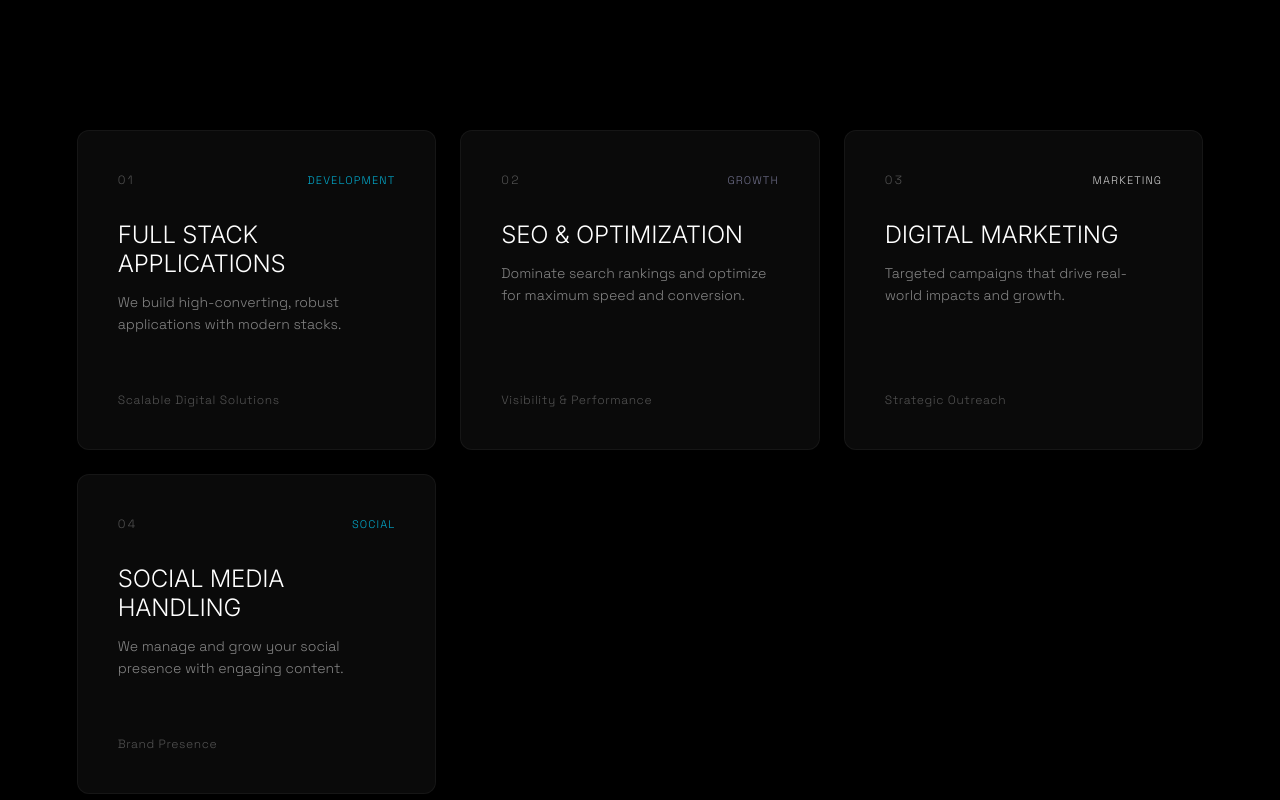
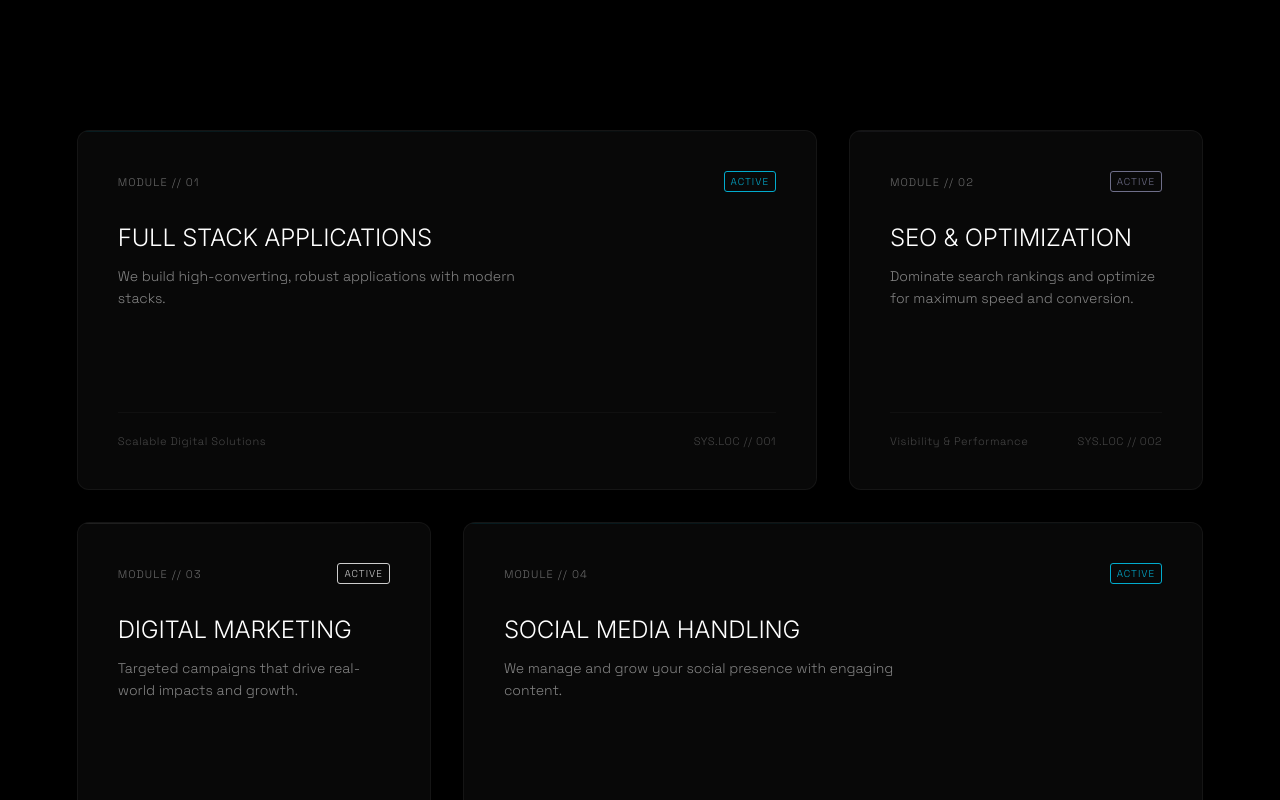
Before and after one commit to Ahsan6786/webis2.0, a Next.js app: page / in a window 1280 px wide. Shown: the part 7380-8180 px from the top of the page. Built offline with nearby package versions, Linux system fonts and the light colour scheme.

Commit message:
Transform services into asymmetrical modular engineering system

```diff
--- a/src/components/ShowcaseSection.tsx
+++ b/src/components/ShowcaseSection.tsx
@@ -194,8 +194,8 @@ export default function ShowcaseSection() {
             lineHeight: 1.05,
             color: '#ffffff',
           }}>
-            SERVICES WE<br />
-            <span style={{ color: 'rgba(255,255,255,0.3)' }}>PROVIDE.</span>
+            SYSTEMS WE<br />
+            <span style={{ color: 'rgba(255,255,255,0.3)' }}>ENGINEER.</span>
           </h2>
         </div>
       </div>
@@ -204,72 +204,73 @@ export default function ShowcaseSection() {
       <div style={{
         display: 'grid',
         gridTemplateColumns: 'repeat(auto-fit, minmax(300px, 1fr))',
-        gap: '24px',
+        gap: '32px',
         padding: '0 clamp(24px, 6vw, 96px)',
-      }}>
+      }} className="modular-grid">
+        <style>{`
+          @media (min-width: 1024px) {
+            .modular-grid {
+              grid-template-columns: repeat(3, 1fr) !important;
+            }
+            .module-0 { grid-column: span 2; }
+            .module-3 { grid-column: span 2; }
+          }
+        `}</style>
         {showcaseItems.map((item, i) => (
           <div
             key={item.id}
+            className={`module-${i}`}
+            onMouseEnter={() => setHoveredIndex(i)}
+            onMouseLeave={() => setHoveredIndex(null)}
             style={{
-              background: '#0a0a0a',
+              background: 'rgba(10, 10, 10, 0.8)',
               border: '1px solid rgba(255,255,255,0.05)',
+              backdropFilter: 'blur(10px)',
               borderRadius: '12px',
               padding: '40px',
               display: 'flex',
               flexDirection: 'column',
               justifyContent: 'space-between',
-              minHeight: '320px',
-              transition: 'transform 0.4s cubic-bezier(0.16, 1, 0.3, 1), border-color 0.4s ease, box-shadow 0.4s ease',
-              cursor: 'pointer',
+              minHeight: i === 0 || i === 3 ? '360px' : '280px',
+              opacity: hoveredIndex !== null && hoveredIndex !== i ? 0.3 : 1,
+              transform: hoveredIndex === i ? 'scale(1.02)' : 'scale(1)',
+              transition: 'all 0.5s cubic-bezier(0.16, 1, 0.3, 1)',
               position: 'relative',
               overflow: 'hidden',
-            }}
-            onMouseEnter={(e) => {
-              e.currentTarget.style.transform = 'translateY(-10px)';
-              e.currentTarget.style.borderColor = 'rgba(0,212,255,0.2)';
-              e.currentTarget.style.boxShadow = '0 20px 40px -20px rgba(0,0,0,0.7)';
-              const line = e.currentTarget.querySelector('.accent-line') as HTMLElement;
-              if (line) line.style.transform = 'scaleX(1)';
-            }}
-            onMouseLeave={(e) => {
-              e.currentTarget.style.transform = 'translateY(0)';
-              e.currentTarget.style.borderColor = 'rgba(255,255,255,0.05)';
-              e.currentTarget.style.boxShadow = 'none';
-              const line = e.currentTarget.querySelector('.accent-line') as HTMLElement;
-              if (line) line.style.transform = 'scaleX(0)';
+              cursor: 'pointer',
             }}
           >
-            {/* Accent light on hover */}
-            <div
-              className="accent-line"
-              style={{
-                position: 'absolute',
-                top: 0, left: 0, right: 0,
-                height: '2px',
-                background: item.accent,
-                transform: 'scaleX(0)',
-                transition: 'transform 0.4s ease',
-              }}
-            />
+            {/* Subtle edge lighting */}
+            <div style={{
+              position: 'absolute',
+              top: 0, left: 0, right: 0,
+              height: '1px',
+              background: `linear-gradient(90deg, ${item.accent}, transparent)`,
+              opacity: hoveredIndex === i ? 0.4 : 0.1,
+              transition: 'opacity 0.5s ease',
+            }} />
 
             <div>
               <div style={{ display: 'flex', justifyContent: 'space-between', alignItems: 'center', marginBottom: '32px' }}>
                 <span style={{
                   fontFamily: 'Space Grotesk, sans-serif',
-                  fontSize: '12px',
-                  letterSpacing: '0.2em',
-                  color: 'rgba(255,255,255,0.3)',
+                  fontSize: '11px',
+                  letterSpacing: '0.1em',
+                  color: 'rgba(255,255,255,0.4)',
                 }}>
-                  0{i + 1}
+                  MODULE // 0{i + 1}
                 </span>
                 <span style={{
                   fontFamily: 'Space Grotesk, sans-serif',
-                  fontSize: '11px',
+                  fontSize: '10px',
                   letterSpacing: '0.1em',
                   color: item.accent,
                   opacity: 0.8,
+                  border: `1px solid ${item.accent}`,
+                  padding: '2px 6px',
+                  borderRadius: '3px',
                 }}>
-                  {item.category}
+                  ACTIVE
                 </span>
               </div>
 
@@ -291,18 +292,25 @@ export default function ShowcaseSection() {
                 fontWeight: 300,
                 color: 'rgba(255,255,255,0.5)',
                 lineHeight: 1.6,
+                maxWidth: '400px',
               }}>
                 {item.desc}
               </p>
             </div>
 
             <div style={{
+              display: 'flex',
+              justifyContent: 'space-between',
+              alignItems: 'center',
               fontFamily: 'Space Grotesk, sans-serif',
-              fontSize: '12px',
-              color: 'rgba(255,255,255,0.3)',
+              fontSize: '11px',
+              color: 'rgba(255,255,255,0.25)',
               letterSpacing: '0.05em',
+              paddingTop: '20px',
+              borderTop: '1px solid rgba(255,255,255,0.03)',
             }}>
-              {item.subtitle}
+              <span>{item.subtitle}</span>
+              <span>SYS.LOC // 00{i + 1}</span>
             </div>
           </div>
         ))}
```
